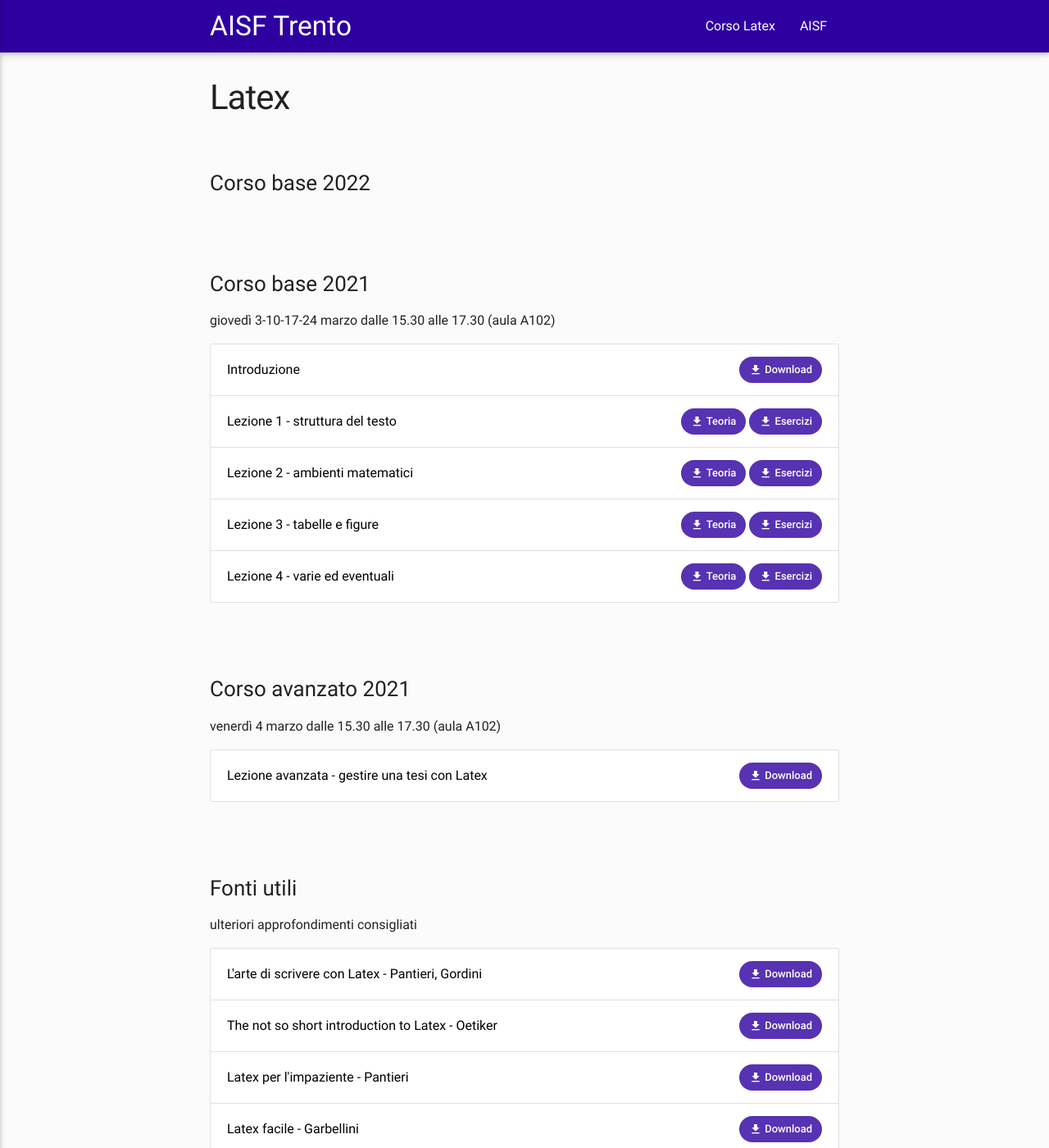
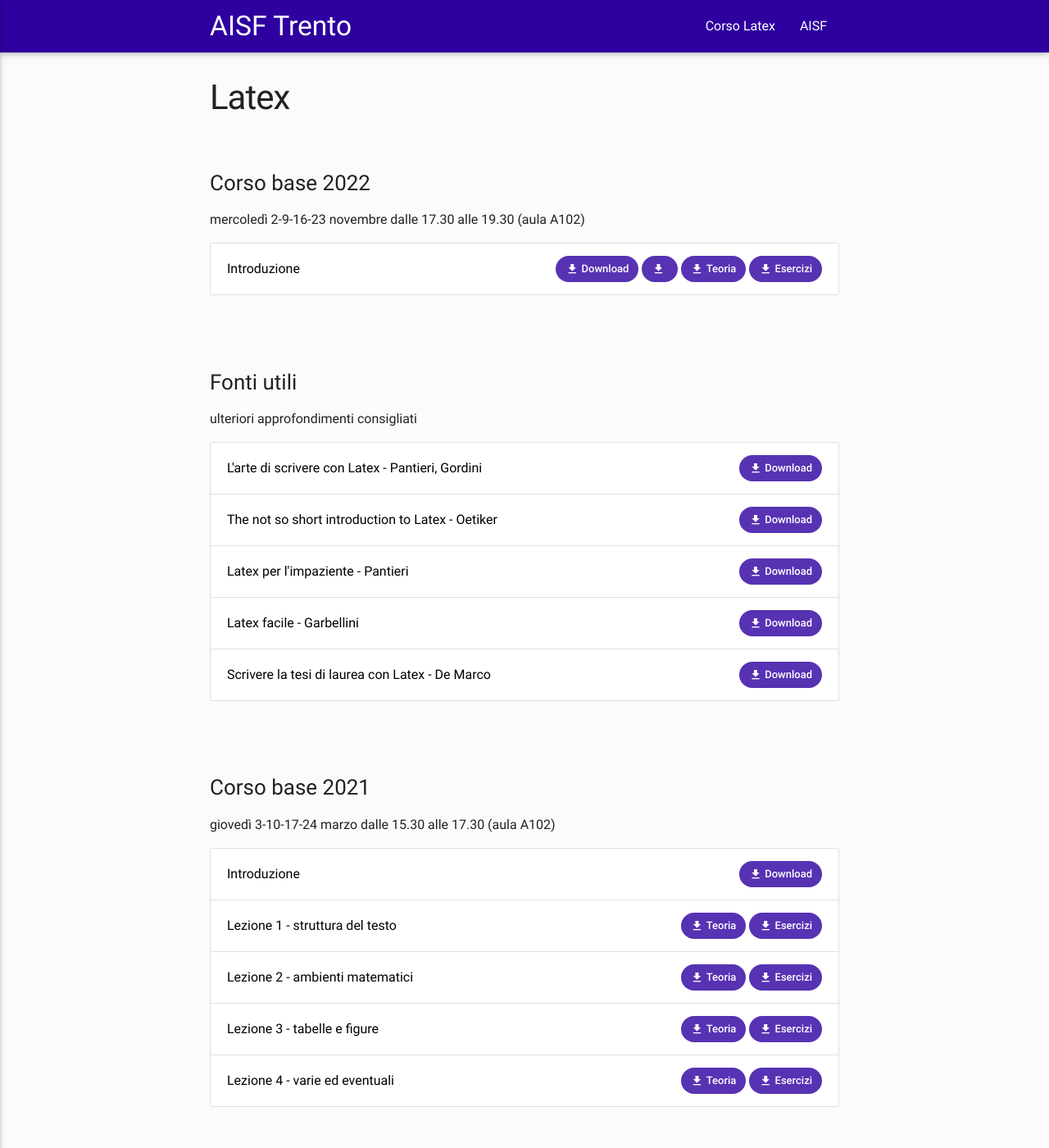
Before and after one commit to ai-sf/trento, a Jekyll site: the page built from latex.html, in a window 1280 px wide and 1400 px high. Shown: the whole window at 82% size. Built offline with Jekyll 4.4.1, drawn with Linux system fonts in a browser that asks for light colours; nearby versions of some CDN libraries; some of the changed lines change nothing that is shown; some of the changed text lies outside the part shown.

Commit message:
Update latex.yml
nuove lezioni (intro e 1)

```diff
--- a/_data/latex.yml
+++ b/_data/latex.yml
@@ -1,18 +1,18 @@
 sezioni:
 
   - titolo: "Corso base 2022"
-    # testo: "giovedì 3-10-17-24 marzo dalle 15.30 alle 17.30 (aula A102)"
-    # downloads:
-    #   - testo: "Introduzione"
-    #     urls:
-    #     - nome: "Download"
-    #       url: "Introduzione.pdf"
-    #   - testo: "Lezione 1 - struttura del testo"
-    #     urls:
-    #     - nome: "Teoria"
-    #       url: "Lezione_1.pdf"
-    #     - nome: "Esercizi"
-    #       url: "Esercizi_1.pdf"
+    testo: "mercoledì 2-9-16-23 novembre dalle 17.30 alle 19.30 (aula A102)"
+    downloads:
+      - testo: "Introduzione"
+        urls:
+        - nome: "Download"
+          url: "Introduzione_22-23.pdf"
+        - testo: "Lezione 1 - struttura del testo"
+          urls:
+        - nome: "Teoria"
+          url: "Lezione-1_22-23.pdf"
+        - nome: "Esercizi"
+          url: "Esercizi-1_22-23.pdf"
     #   - testo: "Lezione 2 - ambienti matematici"
     #     urls:
     #     - nome: "Teoria"
@@ -38,6 +38,36 @@
   #       urls:
   #       - nome: "Download"
   #         url: "Lezione_4bis.pdf"
+
+
+  - titolo: "Fonti utili"
+    testo: "ulteriori approfondimenti consigliati"
+    downloads:
+      - testo: "L'arte di scrivere con Latex - Pantieri, Gordini"
+        urls:
+        - nome: "Download"
+          url: "arte_Latex.pdf"
+
+      - testo: "The not so short introduction to Latex - Oetiker"
+        urls:
+        - nome: "Download"
+          url: "NotSoShortIntro_Latex.pdf"
+
+      - testo: "Latex per l'impaziente - Pantieri"
+        urls:
+        - nome: "Download"
+          url: "LaTeXimpaziente.pdf"
+
+      - testo: "Latex facile - Garbellini"
+        urls:
+        - nome: "Download"
+          url: "Latex_facile.pdf"
+
+      - testo: "Scrivere la tesi di laurea con Latex - De Marco"
+        urls:
+        - nome: "Download"
+          url: "Latex_tesi.pdf"
+
 
   - titolo: "Corso base 2021"
     testo: "giovedì 3-10-17-24 marzo dalle 15.30 alle 17.30 (aula A102)"
@@ -77,31 +107,3 @@
         urls:
         - nome: "Download"
           url: "Lezione_4bis.pdf"
-
-  - titolo: "Fonti utili"
-    testo: "ulteriori approfondimenti consigliati"
-    downloads:
-      - testo: "L'arte di scrivere con Latex - Pantieri, Gordini"
-        urls:
-        - nome: "Download"
-          url: "arte_Latex.pdf"
-
-      - testo: "The not so short introduction to Latex - Oetiker"
-        urls:
-        - nome: "Download"
-          url: "NotSoShortIntro_Latex.pdf"
-
-      - testo: "Latex per l'impaziente - Pantieri"
-        urls:
-        - nome: "Download"
-          url: "LaTeXimpaziente.pdf"
-
-      - testo: "Latex facile - Garbellini"
-        urls:
-        - nome: "Download"
-          url: "Latex_facile.pdf"
-
-      - testo: "Scrivere la tesi di laurea con Latex - De Marco"
-        urls:
-        - nome: "Download"
-          url: "Latex_tesi.pdf"
```
